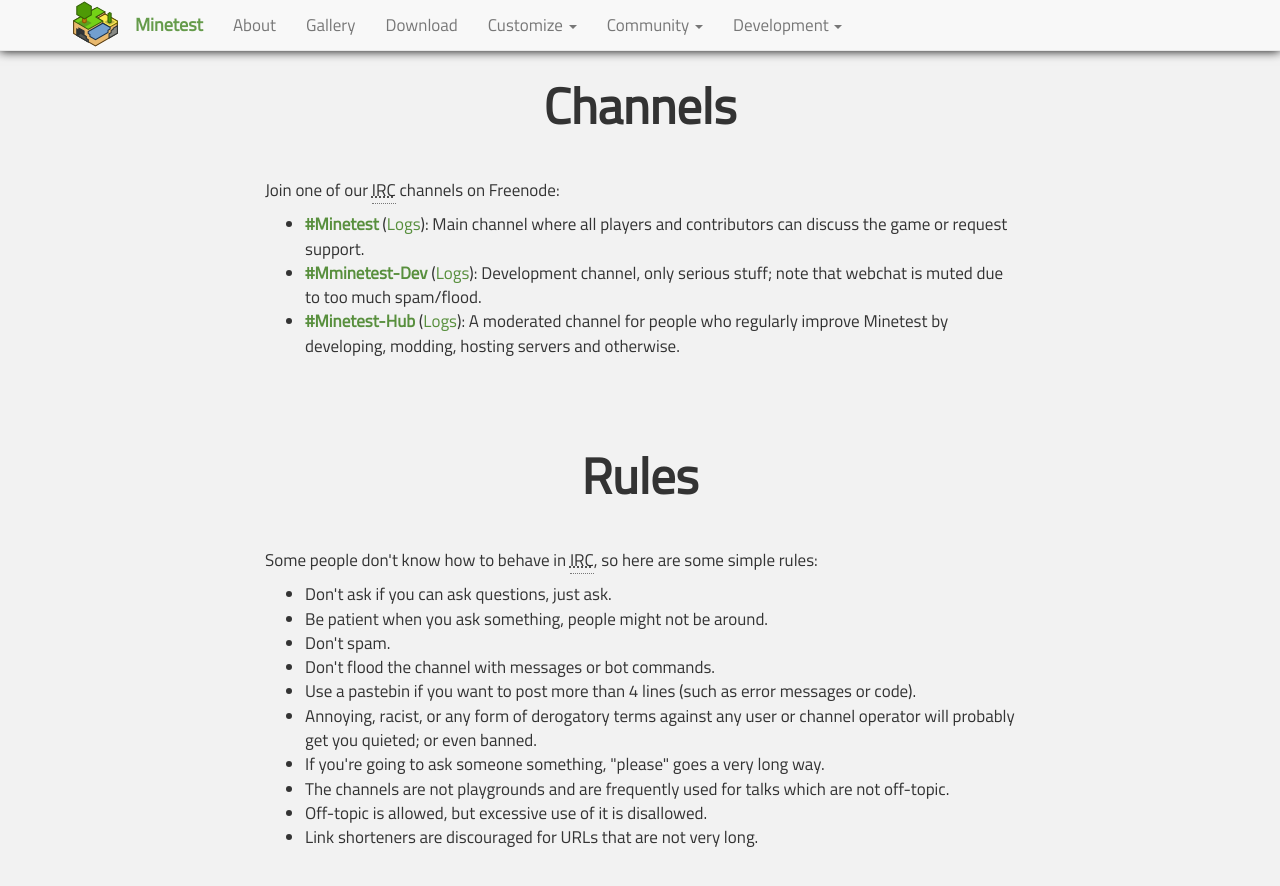
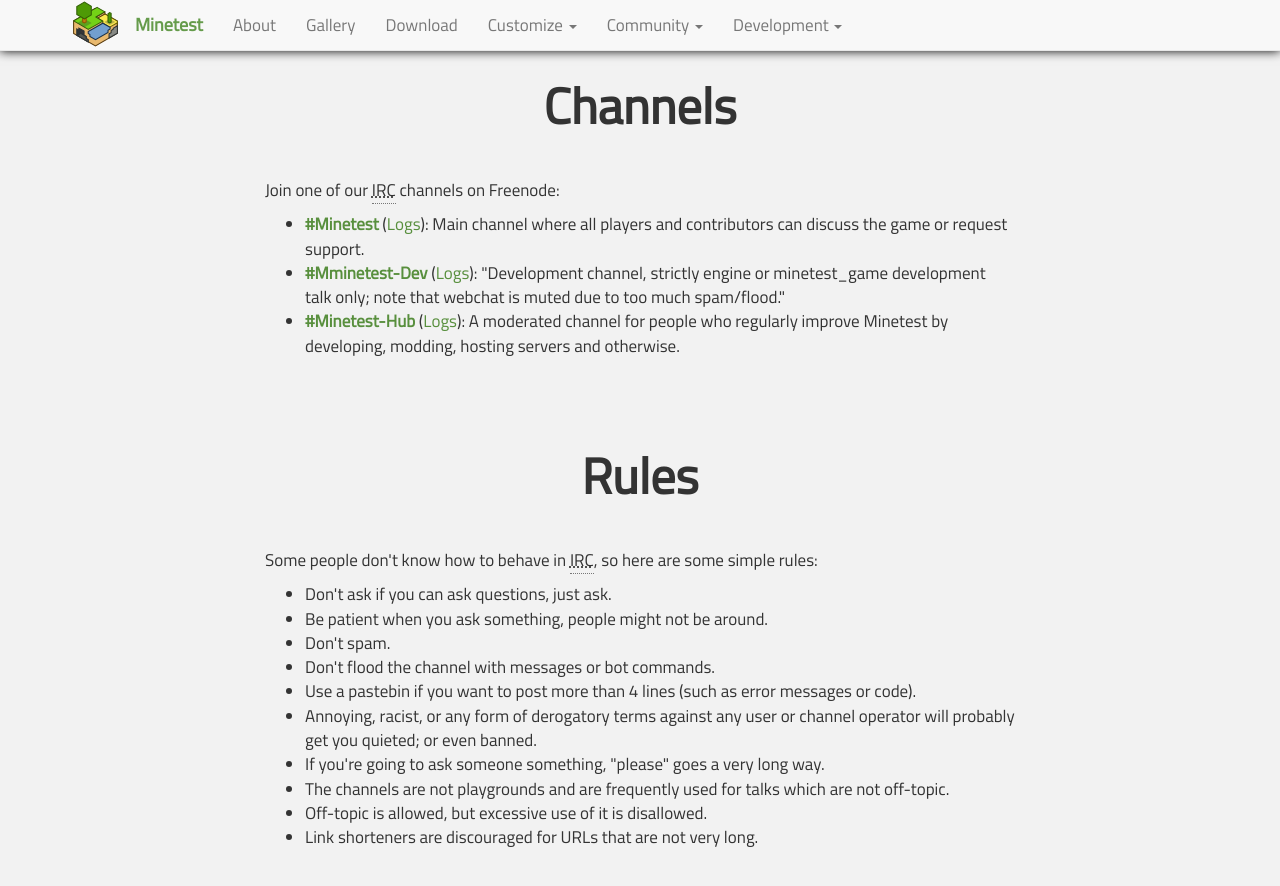
Before and after one commit to minetest/minetest.github.io, a Jekyll site: the page built from irc.html, in a window 1280 px wide and 900 px high, scrolled down 312 px. Shown: the top 886 px of the window. Built offline with Jekyll 4.4.1, drawn with Linux system fonts in a browser that asks for light colours; comment, search, counter and statistics services are not loaded.

Commit message:
Updated Minetest-Dev description.
Updated Minetest-Dev description.

```diff
--- a/irc.html
+++ b/irc.html
@@ -21,7 +21,7 @@ redirect_from:
     <li>
       <strong><a href="https://webchat.freenode.net/?channels=#minetest-dev">#Mminetest-Dev</a></strong>
         (<a href="http://irc.minetest.net/minetest-dev">Logs</a>):
-        Development channel, only serious stuff; note that webchat is muted due to too much spam/flood.
+        "Development channel, strictly engine or minetest_game development talk only; note that webchat is muted due to too much spam/flood."
     </li>
 
     <li>
```
